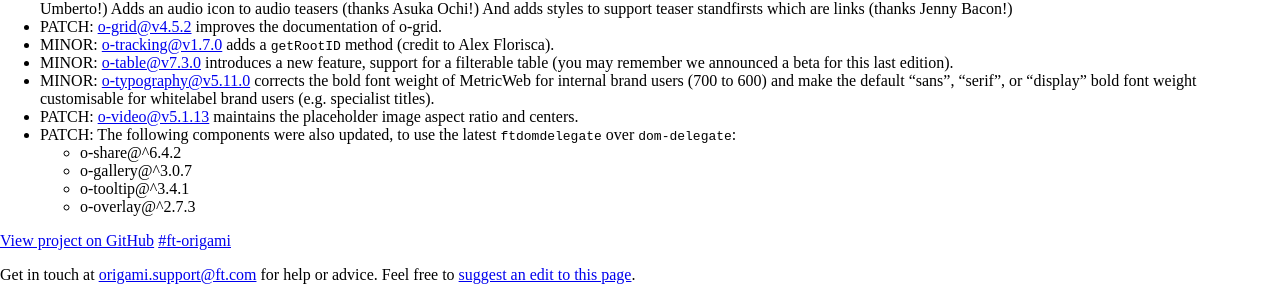
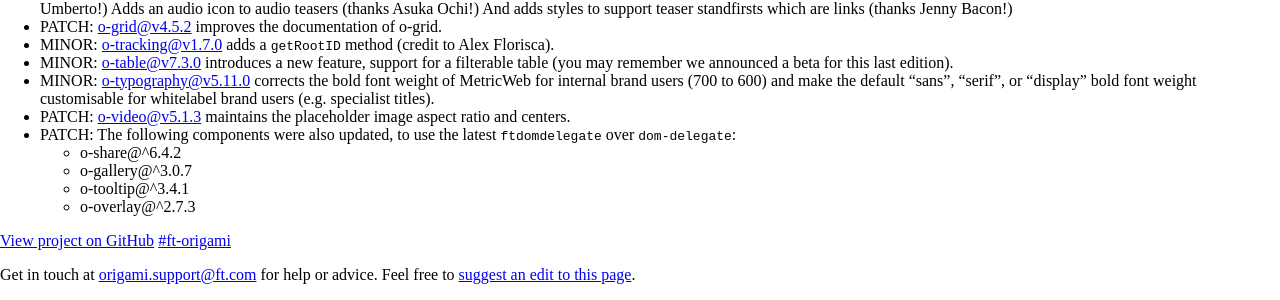
Before and after one commit to Financial-Times/origami-website, a Jekyll site: the page built from _posts/2019-04-30-newsletter.md, in a window 1280 px wide. Shown: the part 1138-1438 px from the top of the page. Built offline with Jekyll 4.4.1, drawn with Linux system fonts in a browser that asks for light colours; a style sheet for code colours, icons or effects is not loaded.

Commit message:
Correct o-video link

```diff
--- a/_emails/newsletter-2019-04.html
+++ b/_emails/newsletter-2019-04.html
@@ -77,7 +77,7 @@ companion_post_url: https://origami.ft.com/blog/2019/03/29/newsletter/
 - MINOR: [o-tracking@v1.7.0](https://registry.origami.ft.com/components/o-tracking@1.7.0) adds a `getRootID` method (credit to Alex Florisca).
 - MINOR: [o-table@v7.3.0](https://registry.origami.ft.com/components/o-table@7.3.0) introduces a new feature, support for a filterable table (you may remember we announced a beta for this last edition).
 - MINOR: [o-typography@v5.11.0](https://registry.origami.ft.com/components/o-typography@5.11.0) corrects the bold font weight of MetricWeb for internal brand users (700 to 600) and make the default "sans", "serif", or "display" bold font weight customisable for whitelabel brand users (e.g. specialist titles).
-- PATCH: [o-video@v5.1.13](https://registry.origami.ft.com/components/o-video@5.1.13) maintains the placeholder image aspect ratio and centers.
+- PATCH: [o-video@v5.1.3](https://registry.origami.ft.com/components/o-video@5.1.3) maintains the placeholder image aspect ratio and centers.
 - PATCH: The following components were also updated, to use the latest `ftdomdelegate` over `dom-delegate`:
     - o-share@^6.4.2
     - o-gallery@^3.0.7
--- a/_posts/2019-04-30-newsletter.md
+++ b/_posts/2019-04-30-newsletter.md
@@ -45,7 +45,7 @@ A digest list of other things that have happened over the last month.
 - MINOR: [o-tracking@v1.7.0](https://registry.origami.ft.com/components/o-tracking@1.7.0) adds a `getRootID` method (credit to Alex Florisca).
 - MINOR: [o-table@v7.3.0](https://registry.origami.ft.com/components/o-table@7.3.0) introduces a new feature, support for a filterable table (you may remember we announced a beta for this last edition).
 - MINOR: [o-typography@v5.11.0](https://registry.origami.ft.com/components/o-typography@5.11.0) corrects the bold font weight of MetricWeb for internal brand users (700 to 600) and make the default "sans", "serif", or "display" bold font weight customisable for whitelabel brand users (e.g. specialist titles).
-- PATCH: [o-video@v5.1.13](https://registry.origami.ft.com/components/o-video@5.1.13) maintains the placeholder image aspect ratio and centers.
+- PATCH: [o-video@v5.1.3](https://registry.origami.ft.com/components/o-video@5.1.3) maintains the placeholder image aspect ratio and centers.
 - PATCH: The following components were also updated, to use the latest `ftdomdelegate` over `dom-delegate`:
     - o-share@^6.4.2
     - o-gallery@^3.0.7
```
